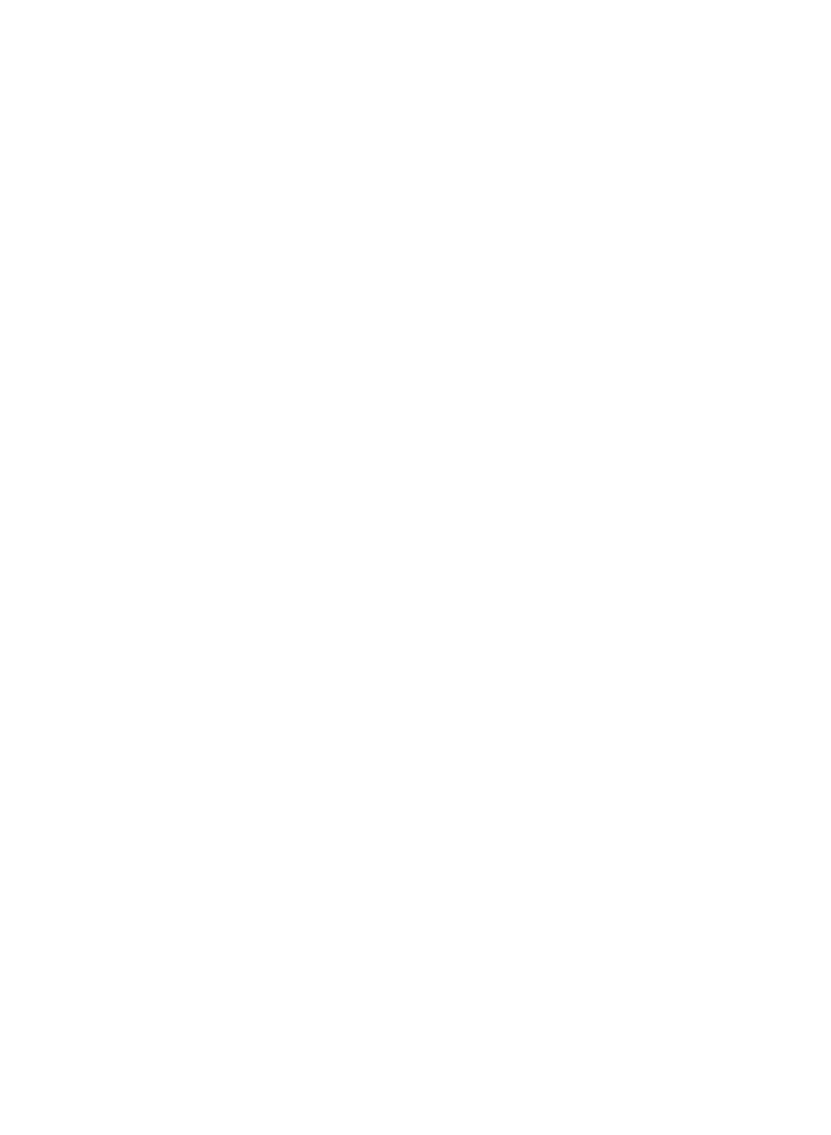
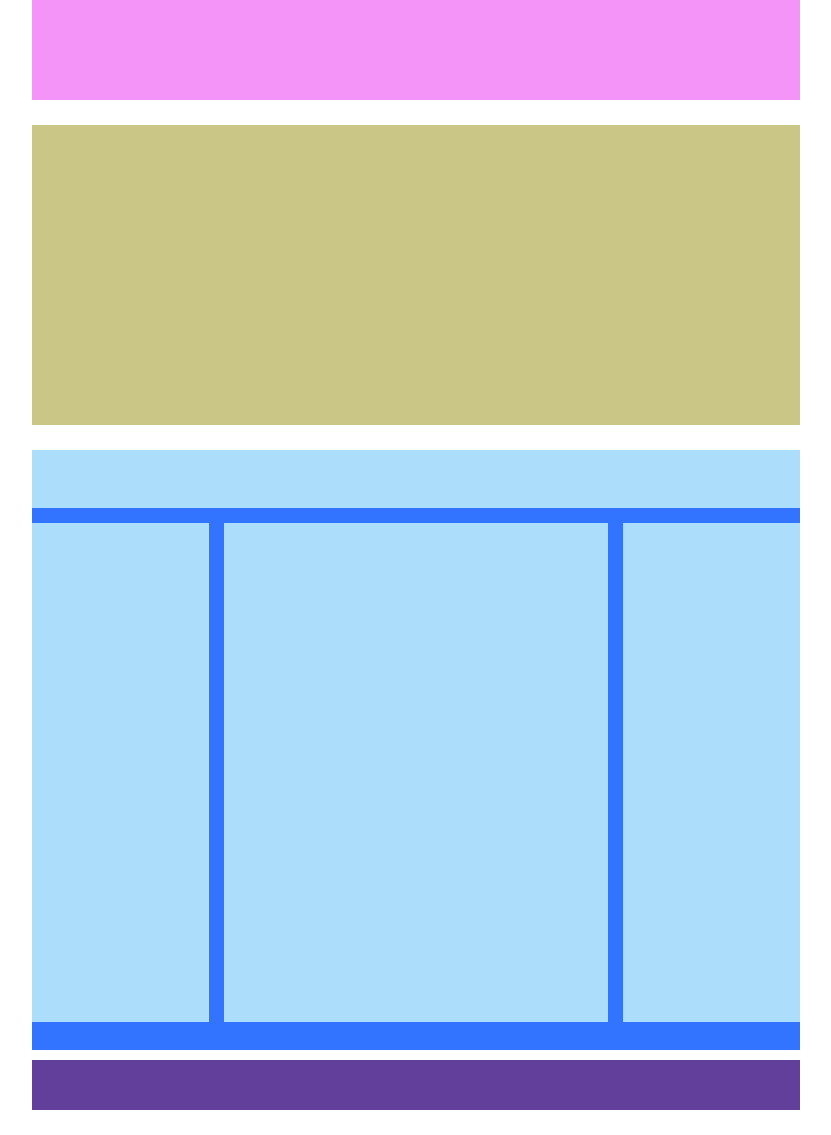
Before and after one commit to MatteoJoel91/htmlcss-struttura-wp, a plain HTML site: page index.html in a window 1280 px wide. Shown: the whole page, without its empty margins (224-1055 px from the left). Before the commit the page ends 800 px from the top, so only its background shows below. Drawn offline with Linux system fonts and the light colour scheme.

Commit message:
esercizio 90%

```diff
--- a/css/style.css
+++ b/css/style.css
@@ -0,0 +1,72 @@
+* {
+    box-sizing: border-box;
+    margin: 0 auto;
+    padding: 0;
+}
+
+header {
+    height: 100px;
+    background-color: #f594f8;
+    width: 60%;
+}
+.box1 {
+    height: 300px;
+    background-color: #c9c686;
+    width: 60%;
+    margin-top: 25px;
+    margin-bottom: 25px;
+}
+
+.container-main {
+    width: 60%;
+    padding-bottom: 20px;
+    height: 600px;
+    background-color: rgb(50, 115, 255);
+}
+
+.barra-top{
+    background-color: rgb(172, 222, 252);
+    width: 100%;
+    height: 10%;
+    margin-bottom: 2%;
+}
+
+.barra-sinistra{
+    width: 23%;
+    float: left;
+}
+.celeste1{
+    background-color: rgb(172, 222, 252);
+    height: 86%;
+}
+
+.contenuto{
+    width: 50%;
+    float: left;
+}
+.celeste2{
+    background-color: rgb(172, 222, 252);
+    height: 86%;
+    margin: 0px 2%;
+}
+
+.barra-destra{;
+    width: 23%;
+    float: left;
+}
+.celeste3{
+    background-color: rgb(172, 222, 252);
+    height: 86%;
+}
+
+footer {
+    width: 60%;
+    height: 50px;
+    background-color: rgb(98, 63, 155);
+    margin-top: 10px;
+    margin-bottom: 25px;
+}
+
+.clearfix {
+    clear: both;
+}
--- a/index.html
+++ b/index.html
@@ -5,8 +5,42 @@
     <meta http-equiv="X-UA-Compatible" content="IE=edge">
     <meta name="viewport" content="width=device-width, initial-scale=1.0">
     <title>Esercitazione</title>
+    <link rel="stylesheet" href="css/style.css">
 </head>
 <body>
+    <header>
+
+    </header>
+
+    <div class="box1">
+
+    </div>
+
+    <main class="container-main">
+
+       <div class="barra-top" >
+
+       </div>
+
+       <div class="barra-sinistra celeste1">
+
+       </div>
+
+       <div class="contenuto celeste2">
+
+       </div>
+       <div class="barra-destra celeste3">
+
+       </div>
+
+      </div>
+    </main>
+
+    <div class="clearfix"></div>
+
+    <footer>
+
+    </footer>
 
 </body>
 </html>
```
